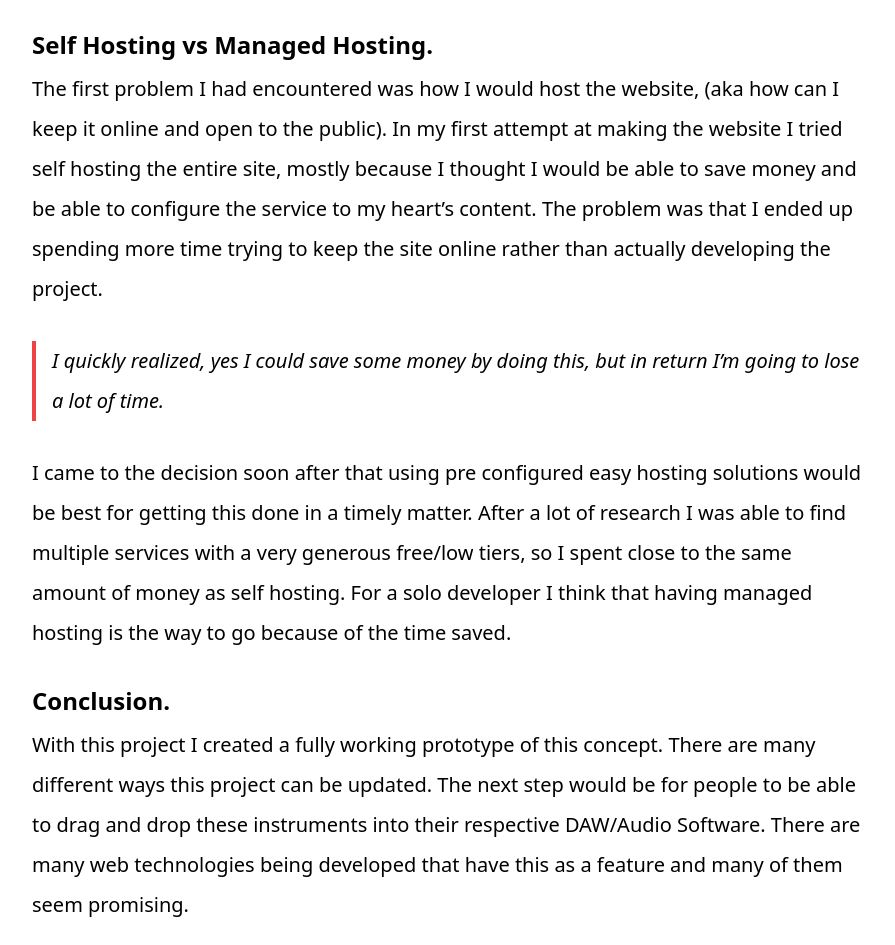
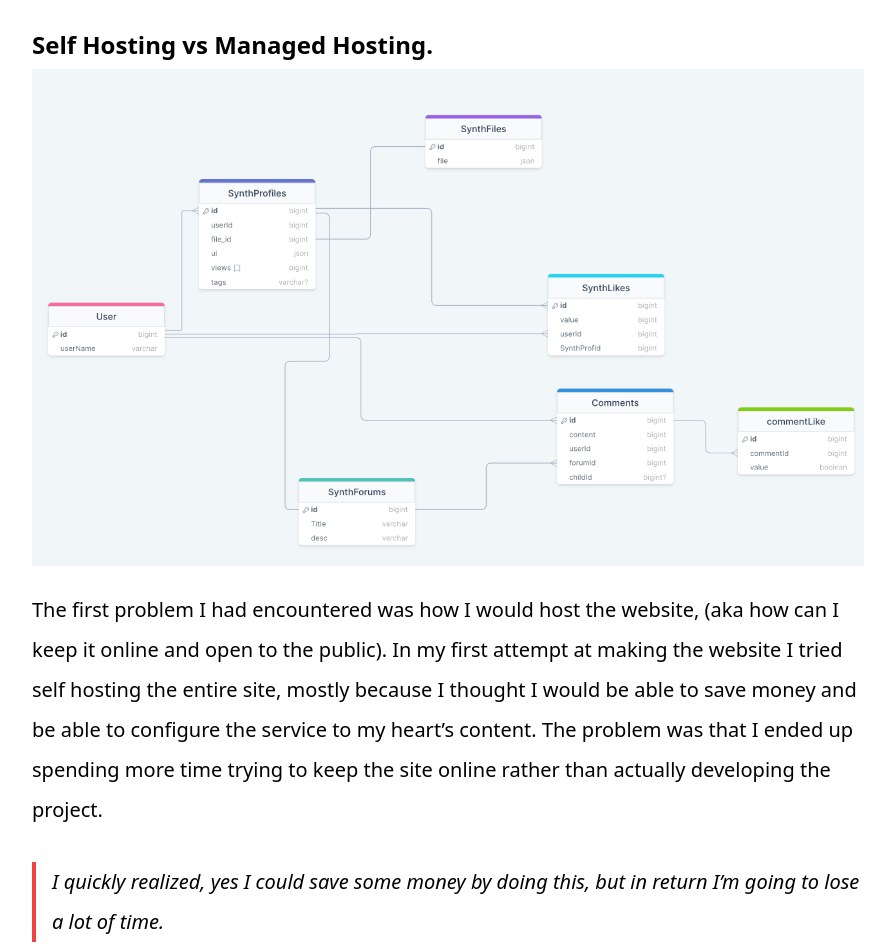
Before and after one commit to GeorgeTheSlayer/LastPort, an Astro site: page /posts/radioknife in a window 1280 px wide. Shown: the part 5838-6783 px from the top of the page, without its empty margins (192-1087 px from the left). Built offline with nearby package versions, Linux system fonts and the light colour scheme; Astro itself is replaced by a stand-in of ours.

Commit message:
Added Table Images

```diff
--- a/src/pages/posts/radioknife.md
+++ b/src/pages/posts/radioknife.md
@@ -83,6 +83,8 @@ Many of the websites that I found that had the same functionality as mine felt v
 
 # Self Hosting vs Managed Hosting.
 
+![Final db Tables](/db.png)
+
 The first problem I had encountered was how I would host the website, (aka how can I keep it online and open to the public). In my first attempt at making the website I tried self hosting the entire site, mostly because I thought I would be able to save money and be able to configure the service to my heart's content. The problem was that I ended up spending more time trying to keep the site online rather than actually developing the project.
 
 > I quickly realized, yes I could save some money by doing this, but in return I'm going to lose a lot of time.
```
Also changed, not shown: public/db.png (added).
